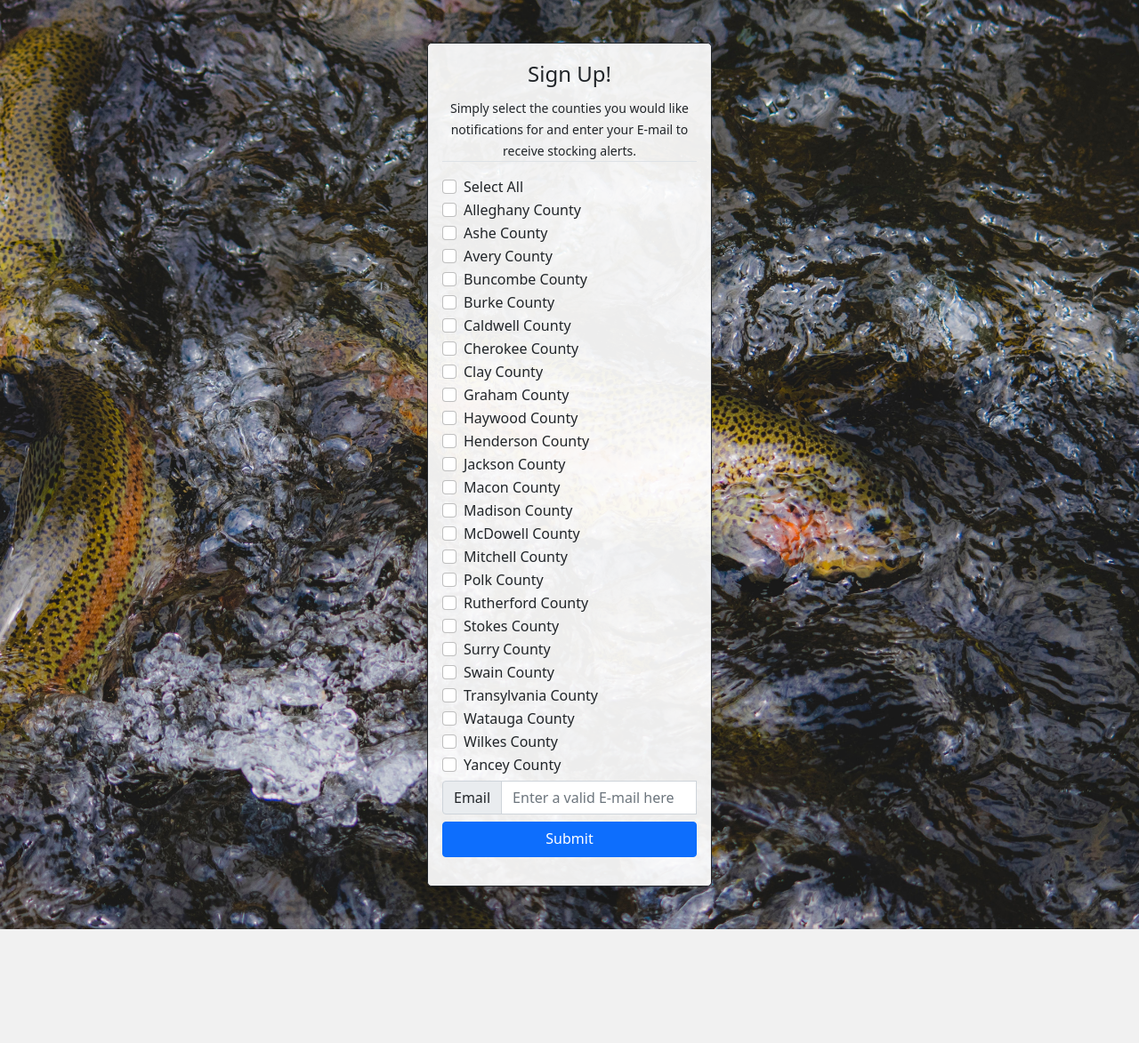
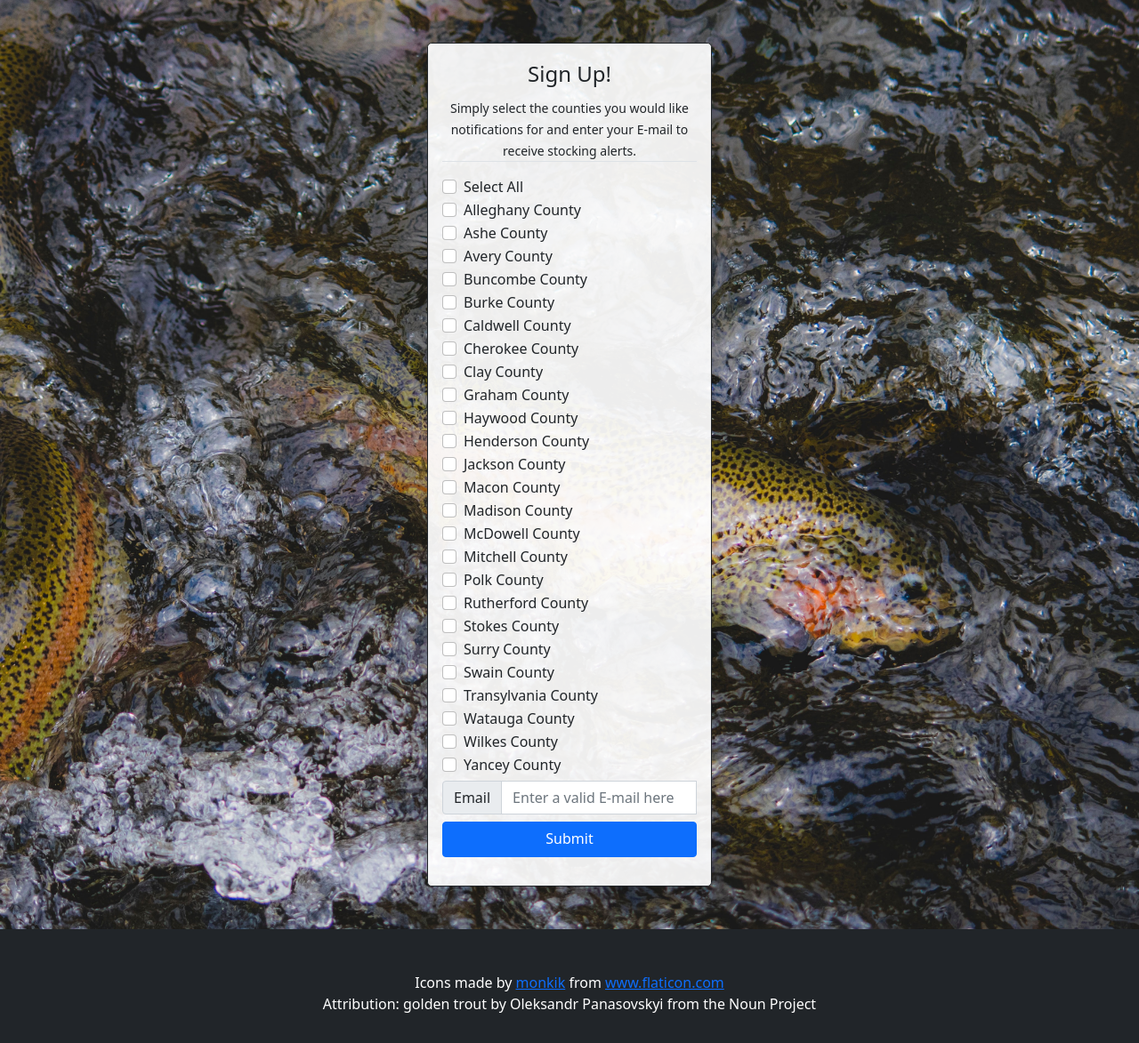
Before and after one commit to tsmit317/Flask-Stocking-Email, a Flask app: page / in a window 1280 px wide. Shown: the part 67-1240 px from the top of the page at 89% size. Before the commit the page ends 1112 px from the top, so only its background shows below. Run offline with Flask 2, Linux system fonts and the light colour scheme.

Commit message:
Added title bar with image. Added footer.

```diff
--- a/troutstocking/templates/base.html
+++ b/troutstocking/templates/base.html
@@ -12,6 +12,9 @@
     <!-- Bootstrap CSS -->
     <link href="https://cdn.jsdelivr.net/npm/bootstrap@5.0.0-beta3/dist/css/bootstrap.min.css" rel="stylesheet" integrity="sha384-eOJMYsd53ii+scO/bJGFsiCZc+5NDVN2yr8+0RDqr0Ql0h+rP48ckxlpbzKgwra6" crossorigin="anonymous">
     <link rel="stylesheet" href="{{ url_for('static', filename='css/main.css') }}">
+
+    <link rel="shortcut icon" href="/static/images/trout.jpg" class="rounded-3"/>
+    <title>Stocking Notification</title>
 
     {% block head %}{% endblock head %}
 </head>
@@ -36,6 +39,13 @@
     {% block body %}
 
     {% endblock body %}
+    <footer class="page-footer navbar-dark bg-dark ">
+      <div class="container-fluid footer-copyright text-center text-xsm text-white py-3 pt-5 ">
+        <div>Icons made by <a href="https://www.flaticon.com/authors/monkik" title="monkik">monkik</a> from <a href="https://www.flaticon.com/" title="Flaticon">www.flaticon.com</a></div>
+        <p>Attribution: golden trout by Oleksandr Panasovskyi from the Noun Project</p>
+      </div>
+
+    </footer>
     <!-- Option 1: Bootstrap Bundle with Popper -->
     <script src="https://cdn.jsdelivr.net/npm/bootstrap@5.0.0-beta3/dist/js/bootstrap.bundle.min.js" integrity="sha384-JEW9xMcG8R+pH31jmWH6WWP0WintQrMb4s7ZOdauHnUtxwoG2vI5DkLtS3qm9Ekf" crossorigin="anonymous"></script>
 
```
